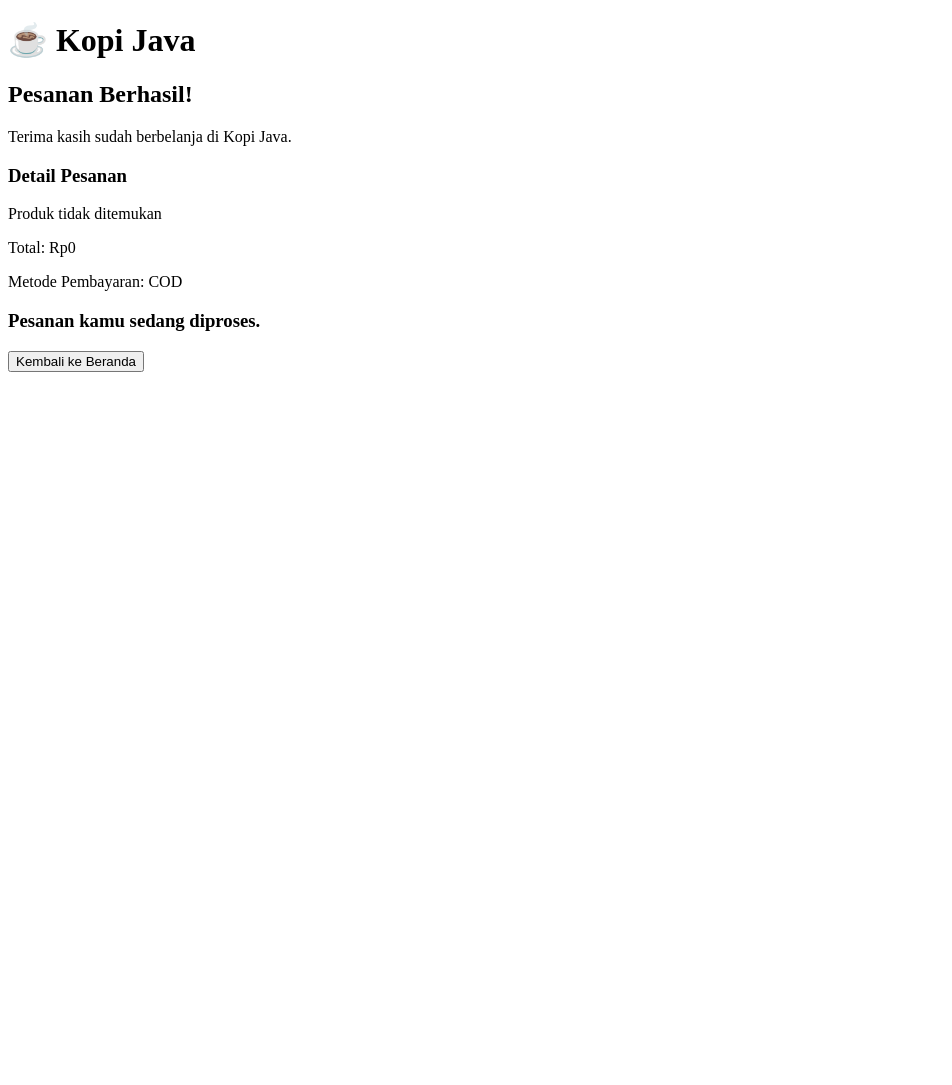
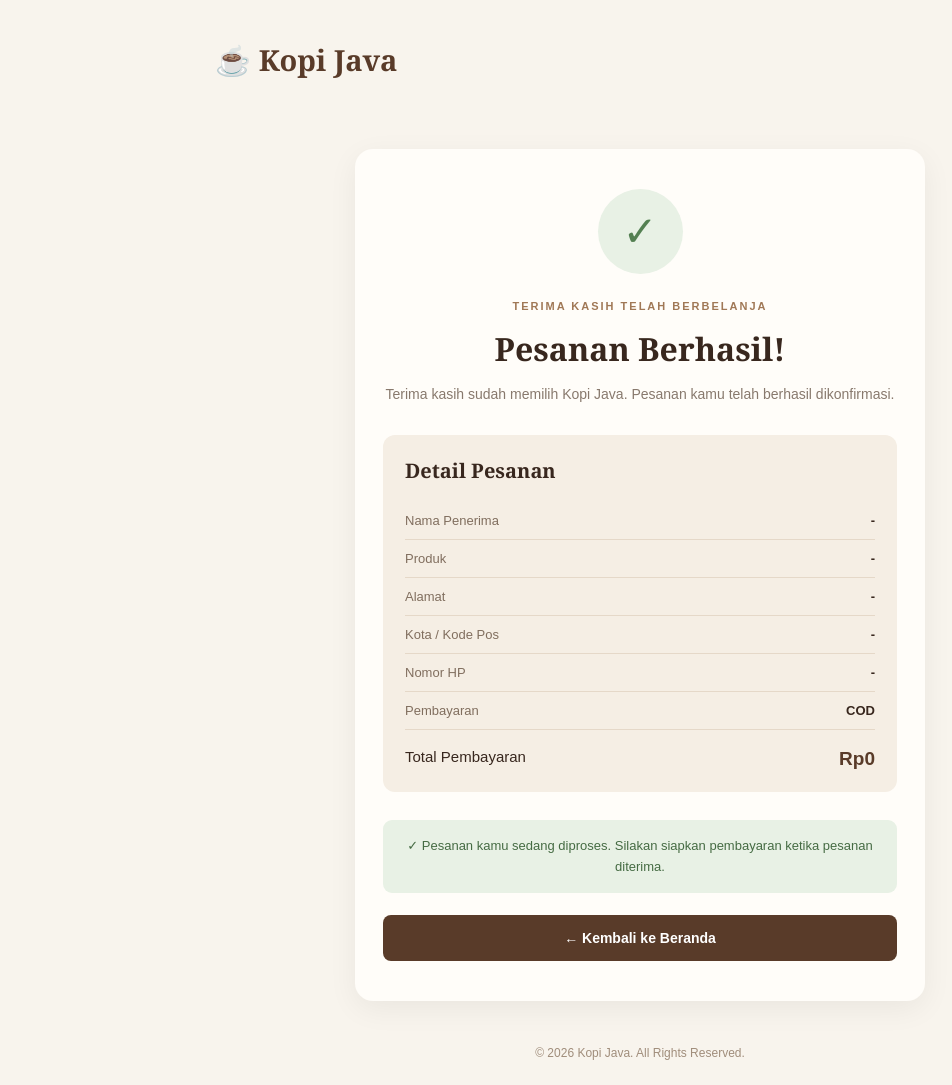
Before and after one commit to dies32/kopi-java, a plain HTML site: page success.html in a window 1280 px wide. Shown: the whole page, without its empty margins (0-952 px from the left). Before the commit the page ends 800 px from the top, so only its background shows below. Drawn offline with Linux system fonts and the light colour scheme.

Commit message:
Refactor success.html for improved structure and styling

```diff
--- a/success.html
+++ b/success.html
@@ -1,48 +1,282 @@
-
 <!DOCTYPE html>
 <html lang="id">
 <head>
     <meta charset="UTF-8">
     <meta name="viewport" content="width=device-width, initial-scale=1.0">
     <title>Pesanan Berhasil | Kopi Java</title>
+
+    <style>
+        * {
+            margin: 0;
+            padding: 0;
+            box-sizing: border-box;
+        }
+
+        body {
+            font-family: Arial, sans-serif;
+            background: #f8f4ed;
+            color: #38271e;
+            min-height: 100vh;
+            padding: 25px 15px;
+        }
+
+        .navbar {
+            max-width: 850px;
+            margin: auto;
+            padding: 15px 0 25px;
+        }
+
+        .logo {
+            font-family: Georgia, serif;
+            font-size: 29px;
+            font-weight: bold;
+            color: #593b29;
+            text-decoration: none;
+        }
+
+        .container {
+            max-width: 570px;
+            margin: 45px auto;
+            text-align: center;
+        }
+
+        .success-card {
+            background: #fffdf9;
+            padding: 40px 28px;
+            border-radius: 18px;
+            box-shadow: 0 8px 30px rgba(0,0,0,0.06);
+        }
+
+        .success-icon {
+            width: 85px;
+            height: 85px;
+            margin: 0 auto 22px;
+            border-radius: 50%;
+            background: #e8f1e5;
+            color: #548052;
+            display: flex;
+            justify-content: center;
+            align-items: center;
+            font-size: 42px;
+        }
+
+        .eyebrow {
+            color: #a07856;
+            font-size: 11px;
+            font-weight: bold;
+            letter-spacing: 2px;
+        }
+
+        h1 {
+            font-family: Georgia, serif;
+            font-size: 32px;
+            margin: 13px 0;
+        }
+
+        .description {
+            color: #88796d;
+            font-size: 14px;
+            line-height: 1.7;
+        }
+
+        .order-details {
+            text-align: left;
+            background: #f5eee4;
+            padding: 22px;
+            border-radius: 12px;
+            margin: 28px 0;
+        }
+
+        .order-details h2 {
+            font-family: Georgia, serif;
+            font-size: 20px;
+            margin-bottom: 18px;
+        }
+
+        .detail {
+            display: flex;
+            justify-content: space-between;
+            gap: 15px;
+            padding: 11px 0;
+            border-bottom: 1px solid #e5d8c8;
+            font-size: 13px;
+        }
+
+        .detail span:first-child {
+            color: #806e5e;
+        }
+
+        .detail strong {
+            text-align: right;
+            overflow-wrap: anywhere;
+        }
+
+        .total {
+            display: flex;
+            justify-content: space-between;
+            gap: 10px;
+            margin-top: 18px;
+            font-size: 15px;
+        }
+
+        .total strong {
+            color: #593b29;
+            font-size: 19px;
+        }
+
+        .status {
+            padding: 16px;
+            background: #e8f1e5;
+            color: #456b43;
+            border-radius: 9px;
+            font-size: 13px;
+            line-height: 1.6;
+            margin-bottom: 22px;
+        }
+
+        .home-button {
+            display: block;
+            width: 100%;
+            padding: 15px;
+            background: #593b29;
+            color: white;
+            text-decoration: none;
+            border-radius: 8px;
+            font-size: 14px;
+            font-weight: bold;
+            transition: 0.3s;
+        }
+
+        .home-button:hover {
+            background: #805638;
+        }
+
+        footer {
+            text-align: center;
+            color: #a08d7b;
+            font-size: 12px;
+            margin-top: 30px;
+        }
+
+        @media(max-width: 480px) {
+            .container {
+                margin-top: 25px;
+            }
+
+            .success-card {
+                padding: 32px 19px;
+            }
+
+            h1 {
+                font-size: 27px;
+            }
+        }
+    </style>
 </head>
+
 <body>
 
-    <h1>☕ Kopi Java</h1>
+    <header class="navbar">
+        <a href="index.html" class="logo">
+            ☕ Kopi Java
+        </a>
+    </header>
 
-    <h2>Pesanan Berhasil!</h2>
+    <main class="container">
 
-    <p>Terima kasih sudah berbelanja di Kopi Java.</p>
+        <section class="success-card">
 
-    <h3>Detail Pesanan</h3>
+            <div class="success-icon">✓</div>
 
-    <p id="nama"></p>
-    <p id="harga"></p>
+            <span class="eyebrow">
+                TERIMA KASIH TELAH BERBELANJA
+            </span>
 
-    <p>Metode Pembayaran: COD</p>
+            <h1>Pesanan Berhasil!</h1>
 
-    <h3>Pesanan kamu sedang diproses.</h3>
+            <p class="description">
+                Terima kasih sudah memilih Kopi Java.
+                Pesanan kamu telah berhasil dikonfirmasi.
+            </p>
 
-    <button onclick="kembali()">
-        Kembali ke Beranda
-    </button>
+            <div class="order-details">
+
+                <h2>Detail Pesanan</h2>
+
+                <div class="detail">
+                    <span>Nama Penerima</span>
+                    <strong id="nama"></strong>
+                </div>
+
+                <div class="detail">
+                    <span>Produk</span>
+                    <strong id="produk"></strong>
+                </div>
+
+                <div class="detail">
+                    <span>Alamat</span>
+                    <strong id="alamat"></strong>
+                </div>
+
+                <div class="detail">
+                    <span>Kota / Kode Pos</span>
+                    <strong id="kota"></strong>
+                </div>
+
+                <div class="detail">
+                    <span>Nomor HP</span>
+                    <strong id="hp"></strong>
+                </div>
+
+                <div class="detail">
+                    <span>Pembayaran</span>
+                    <strong>COD</strong>
+                </div>
+
+                <div class="total">
+                    <span>Total Pembayaran</span>
+                    <strong id="total"></strong>
+                </div>
+
+            </div>
+
+            <div class="status">
+                ✓ Pesanan kamu sedang diproses.
+                Silakan siapkan pembayaran ketika pesanan diterima.
+            </div>
+
+            <a href="index.html" class="home-button">
+                ← Kembali ke Beranda
+            </a>
+
+        </section>
+
+    </main>
+
+    <footer>
+        © 2026 Kopi Java. All Rights Reserved.
+    </footer>
 
     <script>
-        const nama = localStorage.getItem("namaKopi");
-        const harga = Number(localStorage.getItem("hargaKopi"));
 
-        document.getElementById("nama").textContent =
-            nama || "Produk tidak ditemukan";
+        const harga = Number(
+            localStorage.getItem("hargaKopi") || 0
+        );
 
-        document.getElementById("harga").textContent =
-            "Total: Rp" + harga.toLocaleString("id-ID");
+        function tampilkan(id, key) {
+            document.getElementById(id).textContent =
+                localStorage.getItem(key) || "-";
+        }
 
-        function kembali() {
-            localStorage.removeItem("namaKopi");
-            localStorage.removeItem("hargaKopi");
+        tampilkan("nama", "namaPenerima");
+        tampilkan("produk", "namaKopi");
+        tampilkan("alamat", "alamat");
+        tampilkan("kota", "kota");
+        tampilkan("hp", "hp");
 
-            window.location.href = "index.html";
-        }
+        document.getElementById("total").textContent =
+            "Rp" + harga.toLocaleString("id-ID");
+
     </script>
 
 </body>
```
